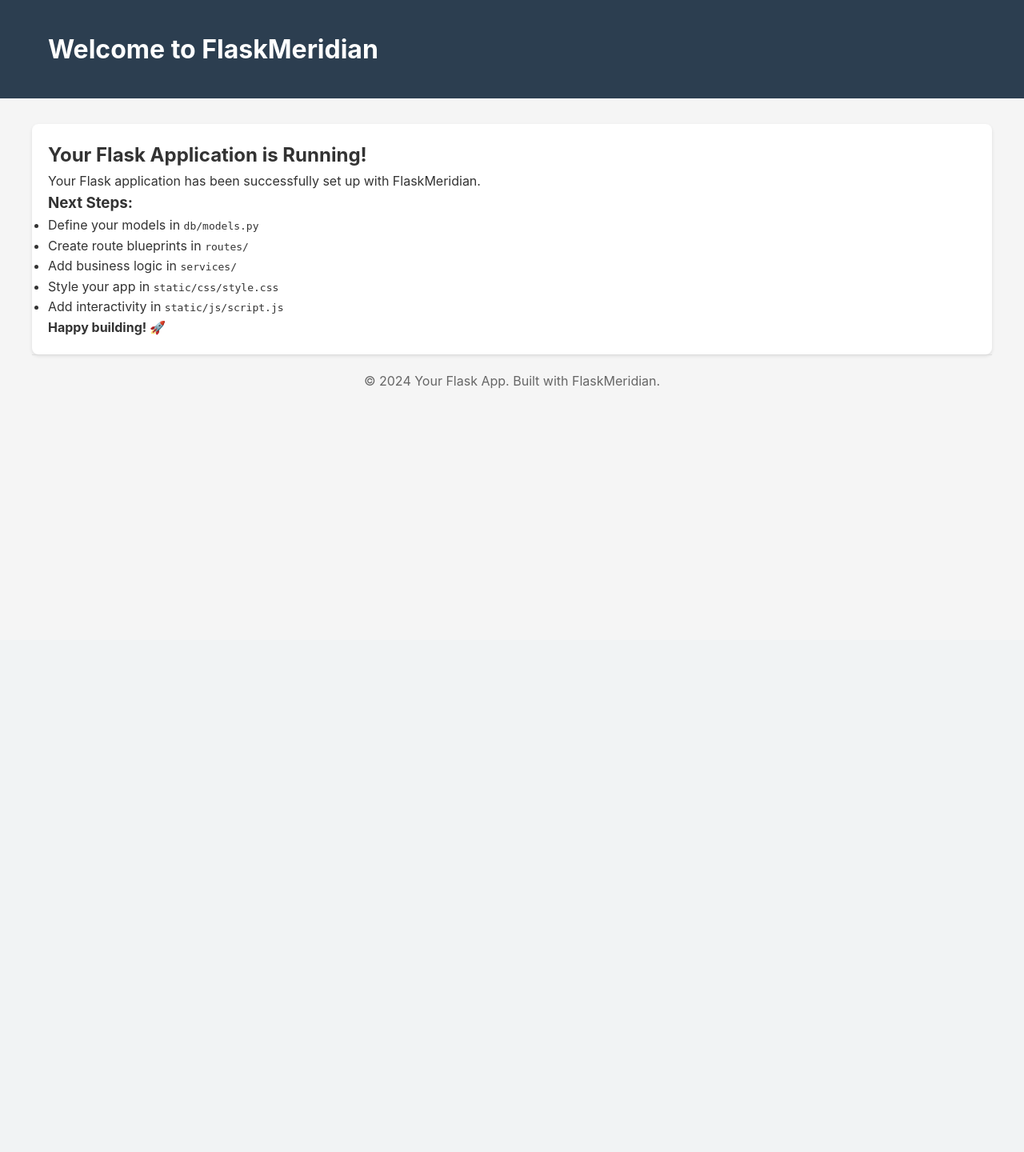
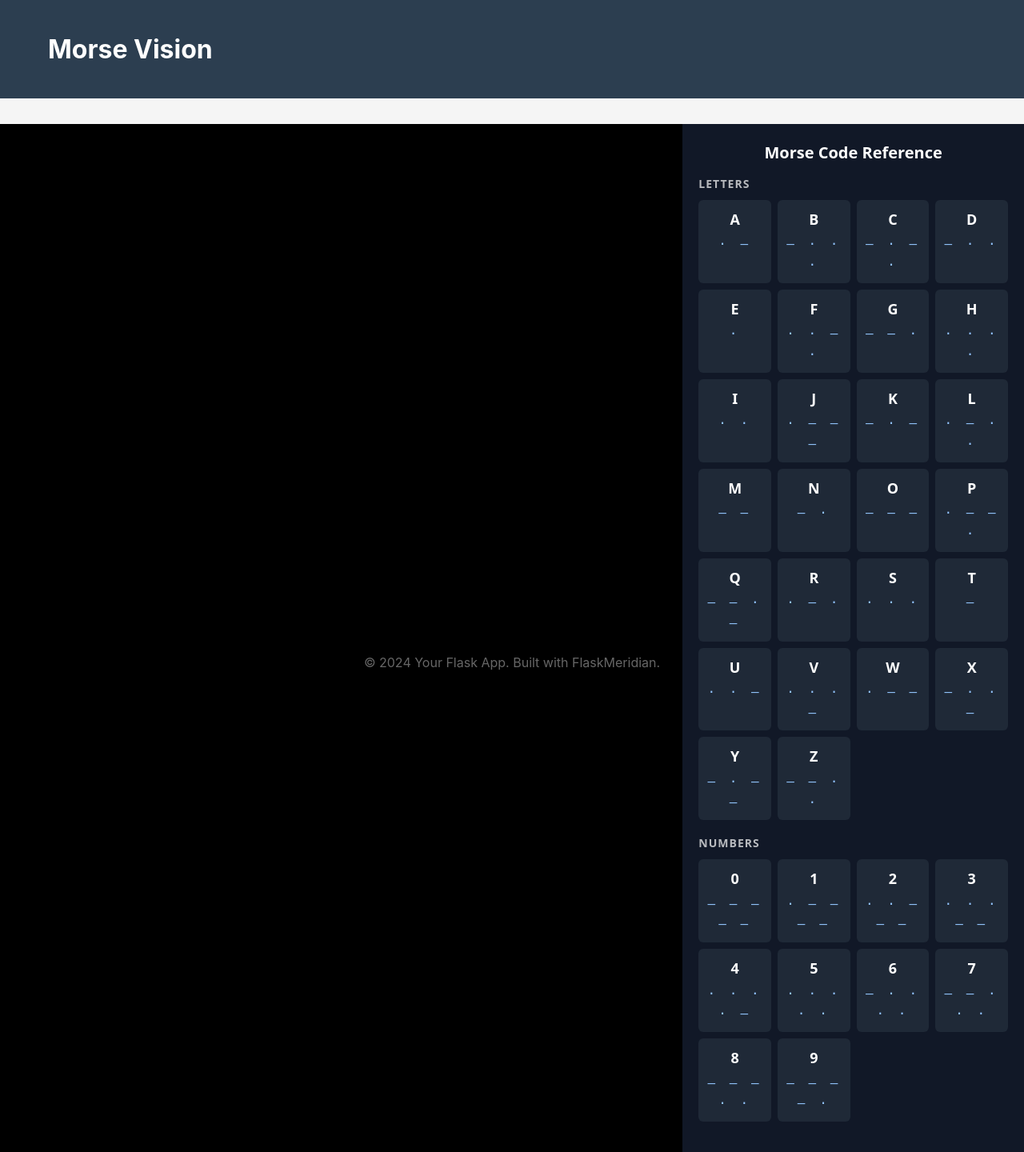
Before and after one commit to Zesuperaker/Accessibilitymorsecodesystem, a Flask app: page / in a window 1280 px wide. Shown: the whole page at 80% size. Before the commit the page ends 485 px from the top, so only its background shows below. Run offline with Flask 3, Linux system fonts and the light colour scheme.

Commit message:
Add front end for index.html

```diff
--- a/templates/index.html
+++ b/templates/index.html
@@ -1,21 +1,186 @@
 {% extends "base.html" %}
 
-{% block title %}Home{% endblock %}
+{% block title %}Morse Vision{% endblock %}
+{% block header_title %}Morse Vision{% endblock %}
 
-{% block header_title %}Welcome to FlaskMeridian{% endblock %}
+{% block extra_css %}
+<style>
+    /* Override base container styling */
+    main.container {
+        max-width: none;
+        padding: 0;
+        background: #0f172a;
+        height: calc(100vh - 160px);
+        box-shadow: none;
+        border-radius: 0;
+    }
+
+    .page-wrapper {
+        display: grid;
+        grid-template-columns: 2fr 1fr;
+        height: 100%;
+    }
+
+    /* Camera */
+    .camera-section {
+        background: black;
+        display: flex;
+        align-items: center;
+        justify-content: center;
+    }
+
+    .camera-section video {
+        width: 100%;
+        height: 100%;
+        object-fit: cover;
+    }
+
+    /* Accessible Morse Legend */
+    .legend-section {
+        background: #111827;
+        color: white;
+        padding: 20px;
+        display: flex;
+        flex-direction: column;
+        justify-content: space-between;
+        font-family: system-ui, sans-serif;
+    }
+
+    .legend-title {
+        text-align: center;
+        font-size: 20px;
+        font-weight: bold;
+        margin-bottom: 12px;
+    }
+
+    .legend-block {
+        margin-bottom: 18px;
+    }
+
+    .legend-block h3 {
+        font-size: 14px;
+        margin-bottom: 8px;
+        opacity: 0.7;
+        text-transform: uppercase;
+        letter-spacing: 1px;
+    }
+
+    .morse-grid {
+        display: grid;
+        grid-template-columns: repeat(4, 1fr);
+        gap: 8px;
+    }
+
+    .morse-item {
+        background: #1f2937;
+        padding: 10px 6px;
+        border-radius: 6px;
+        text-align: center;
+    }
+
+    .morse-letter {
+        font-weight: bold;
+        font-size: 18px;
+        margin-bottom: 4px;
+    }
+
+    .morse-code {
+        font-size: 16px;
+        letter-spacing: 4px;
+        font-family: monospace;
+        color: #93c5fd;
+    }
+
+    @media (max-width: 900px) {
+        .page-wrapper {
+            grid-template-columns: 1fr;
+        }
+    }
+</style>
+{% endblock %}
 
 {% block content %}
-<h2>Your Flask Application is Running!</h2>
-<p>Your Flask application has been successfully set up with FlaskMeridian.</p>
+<div class="page-wrapper">
 
-<h3>Next Steps:</h3>
-<ul>
-    <li>Define your models in <code>db/models.py</code></li>
-    <li>Create route blueprints in <code>routes/</code></li>
-    <li>Add business logic in <code>services/</code></li>
-    <li>Style your app in <code>static/css/style.css</code></li>
-    <li>Add interactivity in <code>static/js/script.js</code></li>
-</ul>
+    <div class="camera-section">
+        <video id="camera" autoplay playsinline></video>
+    </div>
 
-<p><strong>Happy building! 🚀</strong></p>
+    <div class="legend-section">
+        <div>
+            <div class="legend-title">Morse Code Reference</div>
+
+            <div class="legend-block">
+                <h3>Letters</h3>
+                <div class="morse-grid" id="lettersGrid"></div>
+            </div>
+
+            <div class="legend-block">
+                <h3>Numbers</h3>
+                <div class="morse-grid" id="numbersGrid"></div>
+            </div>
+        </div>
+    </div>
+
+</div>
 {% endblock %}
+
+{% block extra_js %}
+<script>
+    const morseCode = {
+        A: ".-", B: "-...", C: "-.-.", D: "-..",
+        E: ".", F: "..-.", G: "--.", H: "....",
+        I: "..", J: ".---", K: "-.-", L: ".-..",
+        M: "--", N: "-.", O: "---", P: ".--.",
+        Q: "--.-", R: ".-.", S: "...", T: "-",
+        U: "..-", V: "...-", W: ".--", X: "-..-",
+        Y: "-.--", Z: "--..",
+        0: "-----", 1: ".----", 2: "..---",
+        3: "...--", 4: "....-", 5: ".....",
+        6: "-....", 7: "--...", 8: "---..",
+        9: "----."
+    };
+
+    const lettersGrid = document.getElementById("lettersGrid");
+    const numbersGrid = document.getElementById("numbersGrid");
+
+    function convertToSymbols(code) {
+        return code
+            .replace(/\./g, "· ")
+            .replace(/-/g, "– ")
+            .trim();
+    }
+
+    Object.entries(morseCode).forEach(([char, code]) => {
+        const div = document.createElement("div");
+        div.className = "morse-item";
+
+        const readable = convertToSymbols(code);
+
+        div.innerHTML = `
+            <div class="morse-letter">${char}</div>
+            <div class="morse-code">${readable}</div>
+        `;
+
+        // Screen reader friendly fallback
+        div.setAttribute("aria-label", `${char} in morse code is ${code}`);
+
+        if (isNaN(char)) {
+            lettersGrid.appendChild(div);
+        } else {
+            numbersGrid.appendChild(div);
+        }
+    });
+
+    async function startCamera() {
+        try {
+            const stream = await navigator.mediaDevices.getUserMedia({ video: true });
+            document.getElementById("camera").srcObject = stream;
+        } catch (err) {
+            alert("Camera access denied or unavailable.");
+        }
+    }
+
+    startCamera();
+</script>
+{% endblock %}
```
